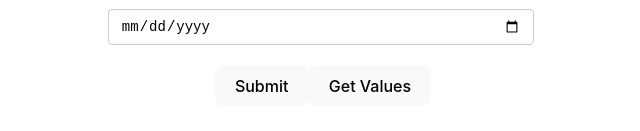
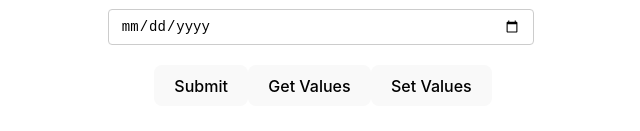
Before and after one commit to Sene68/react-hook-form, a React (Vite) app: page / in a window 1280 px wide. Shown: the part 911-1042 px from the top of the page, without its empty margins (317-957 px from the left). Built offline with nearby package versions, Linux system fonts and the light colour scheme; no server answers.

Commit message:
setValue username

```diff
--- a/src/components/YouTubeForm.tsx
+++ b/src/components/YouTubeForm.tsx
@@ -41,7 +41,7 @@ export const YouTubeForm = () => {
             }
         },
     })
-    const { register, control, handleSubmit, formState, watch, getValues } = form
+    const { register, control, handleSubmit, formState, watch, getValues, setValue } = form
     const { errors } = formState
 
     const { fields, append, remove } = useFieldArray({
@@ -55,6 +55,14 @@ export const YouTubeForm = () => {
 
     const handleGetValues = () => {
         console.log("Get values", getValues(["username", "channel"]))
+    }
+
+    const handleSetValues = () => {
+        setValue("username", "", {
+            shouldValidate: true,
+            shouldDirty: true,
+            shouldTouch: true
+        })
     }
 
     useEffect(() => {
@@ -185,6 +193,7 @@ export const YouTubeForm = () => {
 
                 <button>Submit</button>
                 <button onClick={() => handleGetValues()}>Get Values</button>
+                <button onClick={() => handleSetValues()}>Set Values</button>
             </form>
             <DevTool control={control} />
         </div>
```
